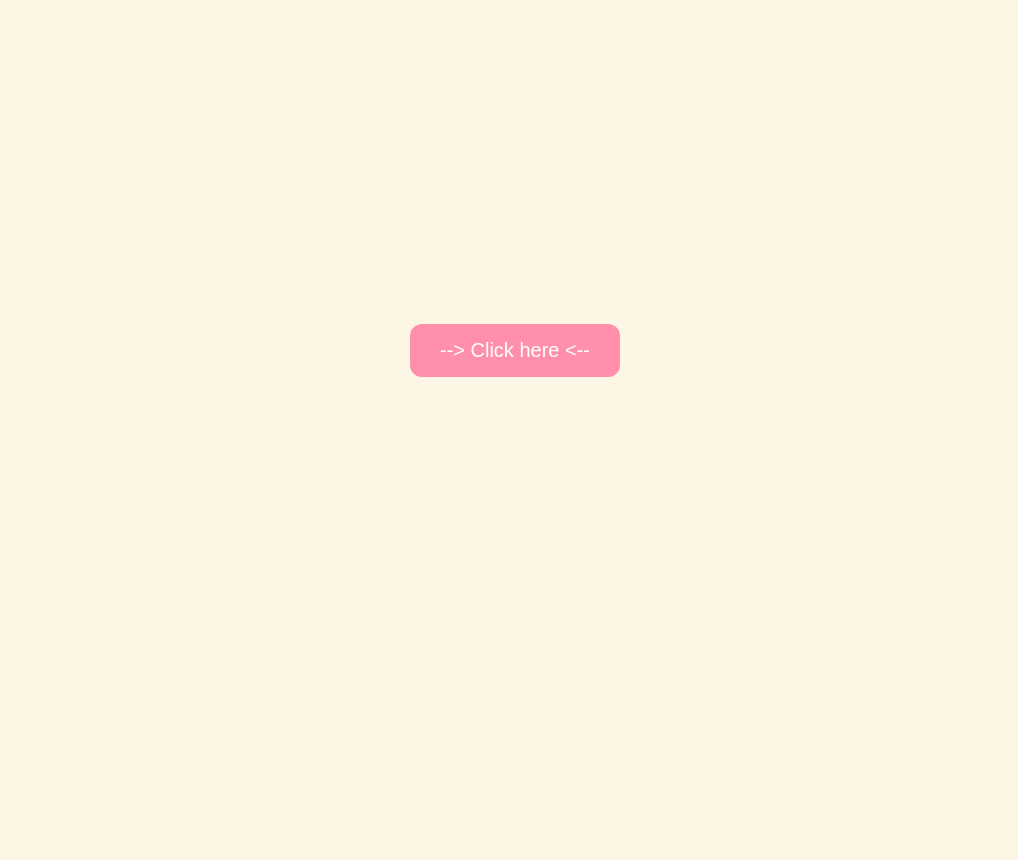
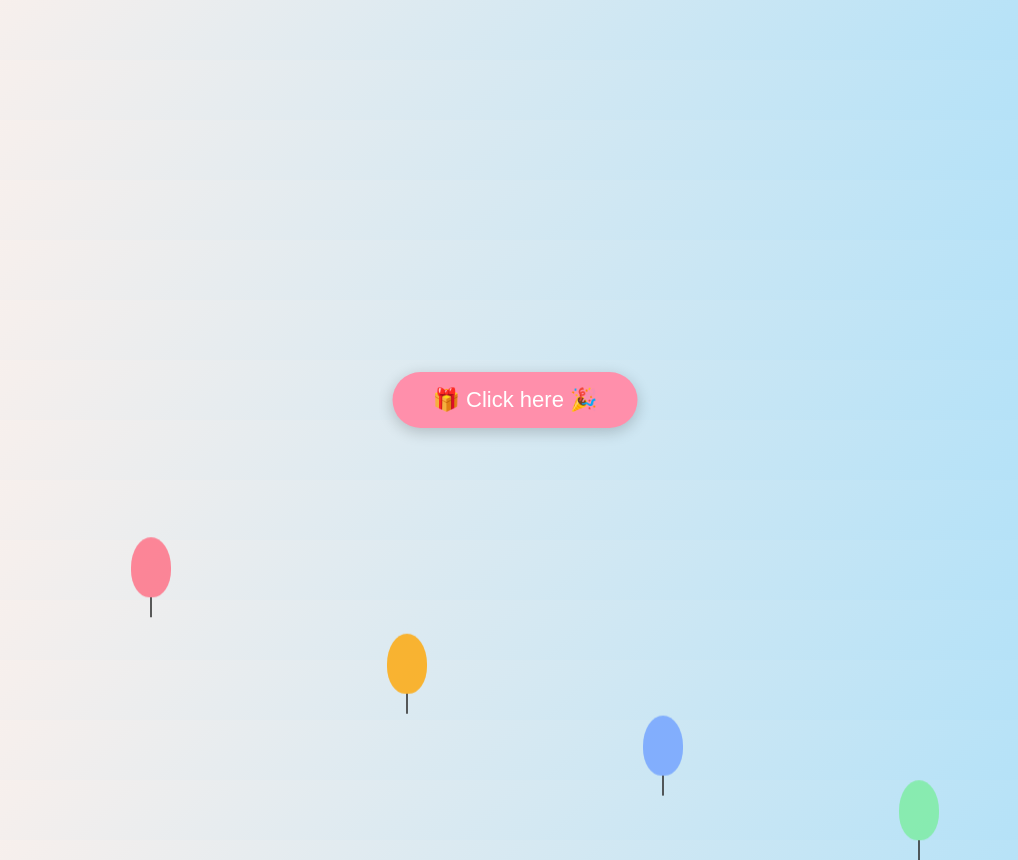
Before and after one commit to Thanathorn1/test2, a plain HTML site: page index.html in a window 1280 px wide. Shown: the whole page, without its empty margins (125-1143 px from the left). Before the commit the page ends 800 px from the top, so only its background shows below. Drawn offline with Linux system fonts and the light colour scheme.

Commit message:
Second edit

```diff
--- a/css/happy_birthday.css
+++ b/css/happy_birthday.css
@@ -6,5 +6,4 @@ body {
 .hello_world {
     background-color: yellow;
     margin-top: -22px;
-
 }
--- a/index.html
+++ b/index.html
@@ -1,34 +1,40 @@
 <!DOCTYPE html>
 <html lang="th">
 <head>
-  <meta charset="UTF-8">
-  <meta name="viewport" content="width=device-width, initial-scale=1.0">
+  <meta charset="UTF-8" />
+  <meta name="viewport" content="width=device-width, initial-scale=1.0"/>
   <title>มีบางอย่างอยากบอก...</title>
   <style>
     body {
       margin: 0;
       padding: 0;
       font-family: 'Segoe UI', sans-serif;
-      display: flex;
-      justify-content: center;
-      align-items: center;
-      height: 50vh;
-      background: #fef6e4;
+      overflow: hidden;
+      background: linear-gradient(135deg, #fff1eb, #ace0f9);
     }
 
     .container {
       text-align: center;
+      padding: 30px;
+    }
+
+    #before {
+      position: absolute;
+      top: 50%;
+      left: 50%;
+      transform: translate(-50%, -50%);
     }
 
     button {
       background-color: #ff8fab;
       border: none;
-      padding: 15px 30px;
-      font-size: 20px;
-      border-radius: 12px;
+      padding: 15px 40px;
+      font-size: 22px;
+      border-radius: 30px;
       cursor: pointer;
       color: white;
-      transition: 0.3s;
+      transition: background-color 0.3s ease;
+      box-shadow: 0 4px 15px rgba(0, 0, 0, 0.2);
     }
 
     button:hover {
@@ -40,29 +46,88 @@
     }
 
     .surprise {
-      font-size: 36px;
+      font-size: 24px;
       color: #d6336c;
       animation: fadeIn 2s ease-in;
+      margin-top: 10px;
+      background: #fff5;
+      padding: 20px;
+      border-radius: 20px;
+      box-shadow: 0 0 15px rgba(255, 192, 203, 0.4);
     }
 
     @keyframes fadeIn {
       from { opacity: 0; transform: scale(0.9);}
       to { opacity: 1; transform: scale(1);}
     }
+
+    video {
+      border-radius: 15px;
+      box-shadow: 0 0 20px rgba(0,0,0,0.3);
+      margin-top: 20px;
+    }
+
+    img {
+      border-radius: 15px;
+      box-shadow: 0 0 10px rgba(0,0,0,0.2);
+      margin-top: 15px;
+    }
+
+    /* ลูกโป่งลอยขึ้น */
+    .balloon {
+      position: absolute;
+      bottom: -100px;
+      width: 40px;
+      height: 60px;
+      background: #ff6b81;
+      border-radius: 50% 50% 45% 45%;
+      animation: float 10s infinite ease-in;
+      opacity: 0.8;
+    }
+
+    .balloon::after {
+      content: "";
+      position: absolute;
+      bottom: -20px;
+      left: 50%;
+      width: 2px;
+      height: 20px;
+      background: #333;
+      transform: translateX(-50%);
+    }
+
+    @keyframes float {
+      0% { transform: translateY(0); }
+      100% { transform: translateY(-120vh); }
+    }
+
   </style>
 </head>
 <body>
-  <div id="before" style="margin-top: 300px;">
-      <button onclick="showSurprise()"> --> Click here <-- </button>
+
+  <!-- ลูกโป่งลอย -->
+  <div class="balloon" style="left: 20%; animation-delay: 0s;"></div>
+  <div class="balloon" style="left: 40%; animation-delay: 1s; background:#ffa502;"></div>
+  <div class="balloon" style="left: 60%; animation-delay: 2s; background:#70a1ff;"></div>
+  <div class="balloon" style="left: 80%; animation-delay: 3s; background:#7bed9f;"></div>
+
+  <!-- หน้าแรก -->
+  <div id="before">
+    <button onclick="showSurprise()">🎁 Click here 🎉</button>
   </div>
-  <div class="container" style="margin-top: 200px;">
+
+  <!-- หน้า surprise -->
+  <div class="container">
     <div id="after" class="hidden">
-      <p class="surprise">🎉 สุขสันต์วันเกิดนะเพื่อน! 🎂<br>ขอให้มีความสุขมาก ๆ ในทุก ๆ วัน ❤️</p>
-      <img src="img/23610.jpg" alt="img" width="200px" height="250px">
-      <video id="hbd-video" autoplay loop playsinline width="150px" height="200px" controls>
+      <p class="surprise" style="font-size: 20px;">
+        🎉 สุขสันต์วันเกิดนะเพื่อน! 🎂<br>
+        ขอให้มีความสุขมากๆ ในทุกๆ วัน ❤️
+      </p>
+      <img src="img/23610.jpg" alt="img" width="200px" height="250px" />
+      <br />
+      <video id="hbd-video" autoplay loop playsinline width="200px" height="250px" controls>
         <source src="video/creepy_happy_birth_day.mp4" type="video/mp4">
       </video>
-      <!-- คุณสามารถเพิ่มรูป, เพลง หรือ effect อื่น ๆ ที่นี่ -->
     </div>
   </div>
 
@@ -70,10 +135,7 @@
     function showSurprise() {
       document.getElementById('before').classList.add('hidden');
       document.getElementById('after').classList.remove('hidden');
-    // เล่นวิดีโอพร้อมเสียง
       document.querySelector('video').play();
-      // Optional: เล่นเสียง
-      // new Audio('happy_birthday.mp3').play();
     }
   </script>
 </body>
```
